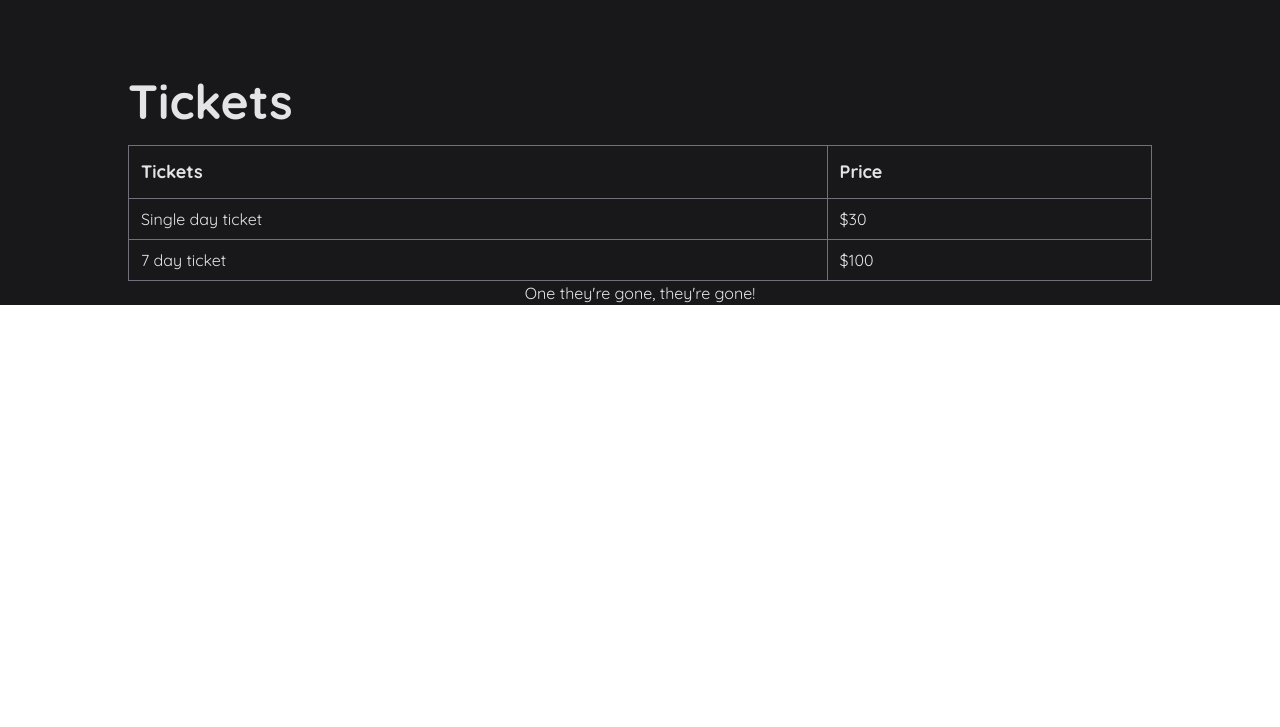
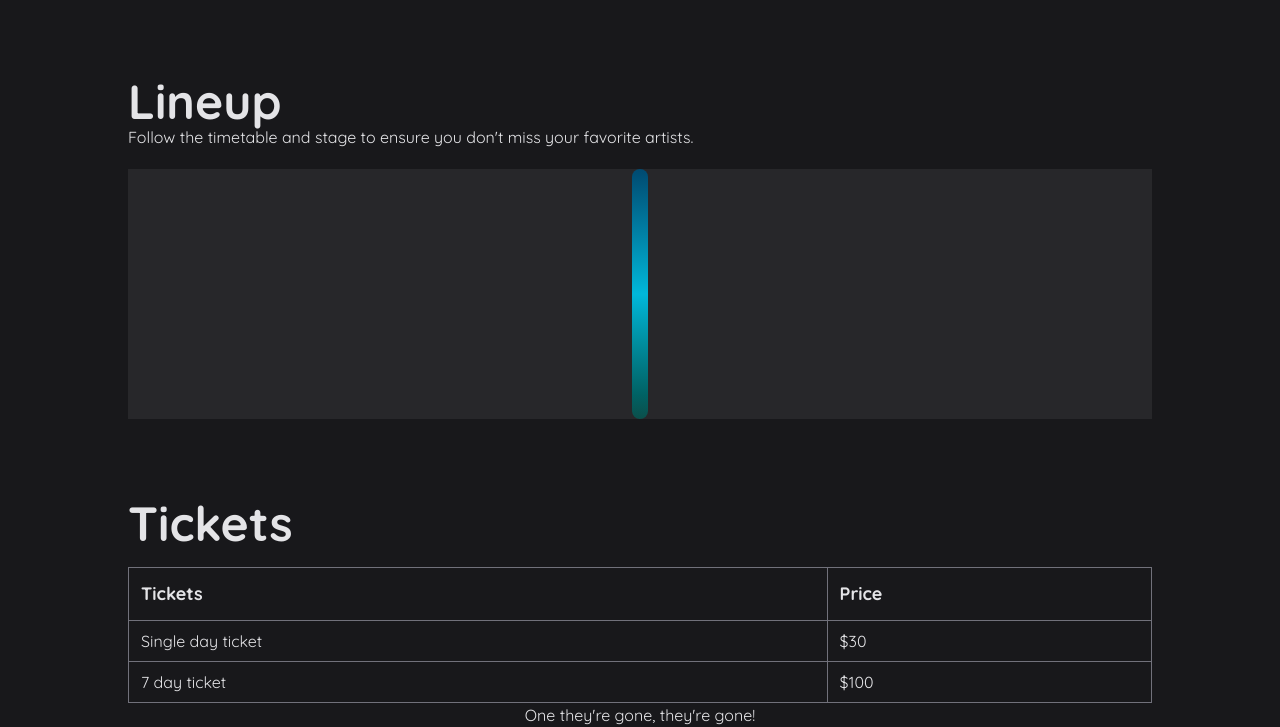
Before and after one commit to Hungnth/udemy-tailwind-css-v4-beginner-to-pro, a website: page tailwind-course-starter/src/index.html in a window 1280 px wide. Shown: the part 1266-1993 px from the top of the page. Before the commit the page ends 1571 px from the top, so only its background shows below. Drawn offline with Linux system fonts and the light colour scheme.

Commit message:
06. V4 - Build the tickets & lineup timeline sections: 2. Start the lineup timeline (with advanced background gradients in Tailwind CSS)

```diff
--- a/tailwind-course-starter/src/index.html
+++ b/tailwind-course-starter/src/index.html
@@ -241,6 +241,13 @@
                 <i class="fas fa-angle-right"></i>
             </div>
         </div>
+        <h2 class="mt-20">Lineup</h2>
+        <p>
+            Follow the timetable and stage to ensure you don't miss your favorite artists.
+        </p>
+        <div class="relative h-[250px] mt-5 bg-zinc-800 py-4 px-2 text-zinc-200">
+            <div class="absolute top-0 left-1/2 w-4 -ml-[8px] h-full rounded-full bg-gradient-to-b from-sky-900 via-cyan-500 to-teal-900"></div>
+        </div>
         <h2 class="mt-20">Tickets</h2>
         <table class="mt-5 table w-full border border-zinc-500 border-collapse">
             <thead class="text-lg font-bold">
```
Also changed, not shown: tailwind-course-starter/dist/output.css.
